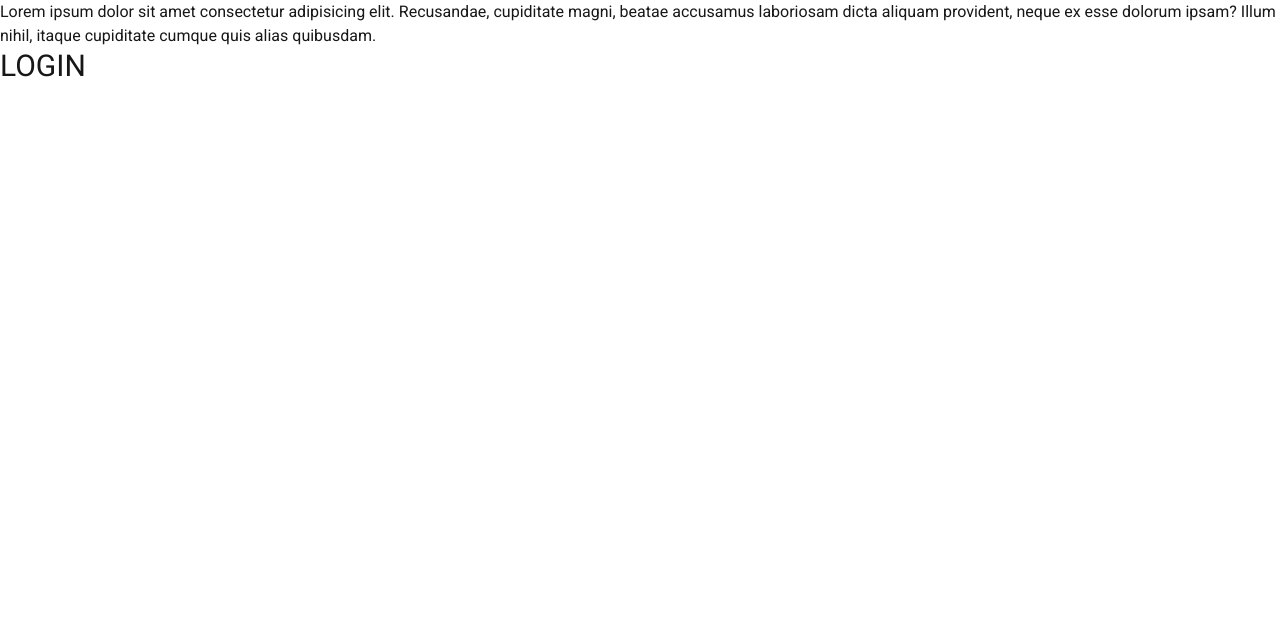
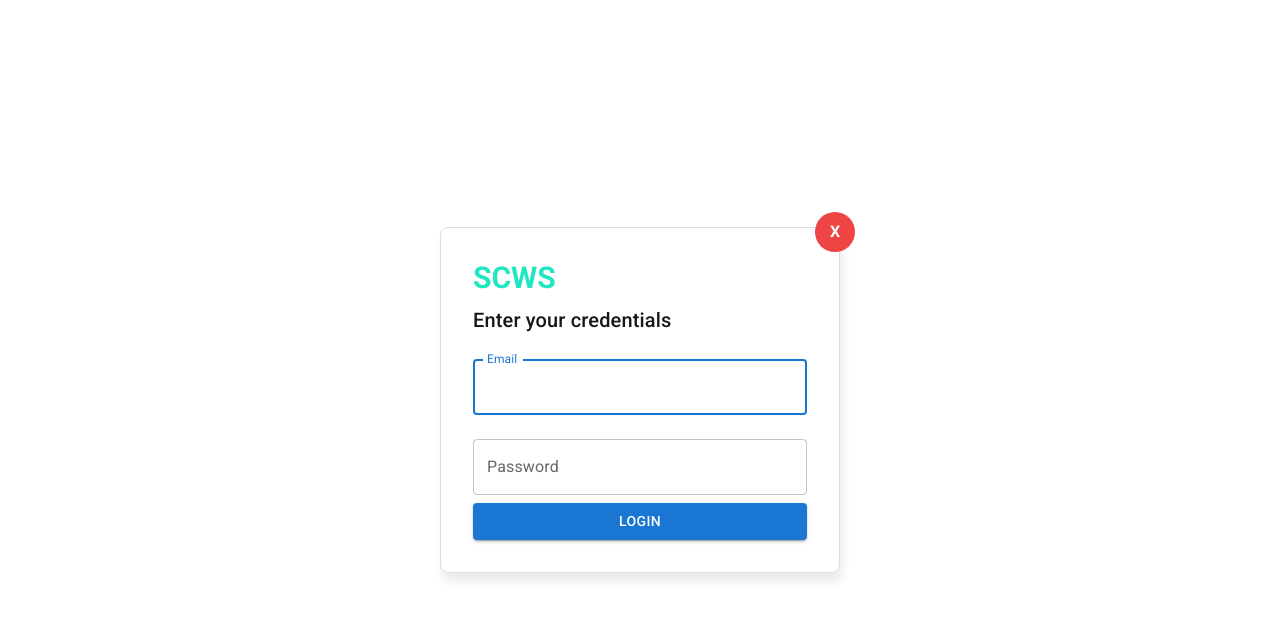
Before and after one commit to anggakharisma/scws, a Next.js app: page /login in a window 1280 px wide. Shown: the top 618 px of the page. Built offline with nearby package versions, Linux system fonts and the light colour scheme.

Commit message:
chore: add some paages and fix styling

```diff
--- a/package.json
+++ b/package.json
@@ -12,6 +12,7 @@
     "@emotion/react": "^11.13.3",
     "@emotion/styled": "^11.13.0",
     "@gsap/react": "^2.1.1",
+    "@hookform/resolvers": "^3.9.1",
     "@mui/icons-material": "^6.1.6",
     "@mui/material": "^6.1.6",
     "better-sqlite3": "^11.5.0",
@@ -20,7 +21,9 @@
     "next": "15.0.1",
     "postgres": "^3.4.5",
     "react": "19.0.0-rc-69d4b800-20241021",
-    "react-dom": "19.0.0-rc-69d4b800-20241021"
+    "react-dom": "19.0.0-rc-69d4b800-20241021",
+    "react-hook-form": "^7.53.1",
+    "zod": "^3.23.8"
   },
   "devDependencies": {
     "@testing-library/dom": "^10.4.0",
--- /dev/null
+++ b/src/app/(main)/contact/page.tsx
@@ -0,0 +1,5 @@
+export default function ContactPage() {
+  return (
+    <p>Lorem ipsum dolor sit amet consectetur adipisicing elit. Laborum enim amet ducimus corporis. Asperiores nemo iusto numquam. Voluptatibus culpa fuga ut rerum maiores? Doloremque voluptatibus incidunt cupiditate amet? Facere, unde!</p>
+  )
+}
--- a/src/app/(main)/layout.tsx
+++ b/src/app/(main)/layout.tsx
@@ -24,7 +24,7 @@ export default function RootLayout({
         className={`${roboto.className}`}
       >
         <Navbar />
-        <main className="mt-16">
+        <main className="mt-16 min-h-screen max-w-max w-full lg:w-10/12 px-4 p-2 lg:px-8 mx-auto">
           {children}
         </main>
         <Footer />
--- a/src/app/(main)/page.tsx
+++ b/src/app/(main)/page.tsx
@@ -14,7 +14,7 @@ import InfoCardImage from './InfoCardImage';
 
 export default function Home() {
   return (
-    <div className="max-w-max w-full lg:w-10/12 px-4 p-2 lg:px-8 mx-auto">
+    <div className="">
       <div className="bg-primary lg:pl-10 pb-10 lg:pb-0 flex flex-col-reverse lg:flex-row justify-between rounded-2xl relative mb-40">
         <div className="w-full h-full rounded-3xl absolute bg-secondary left-0 -top-[10px] -z-10"></div>
         <div className="flex flex-col w-5/6 mt-8 lg:w-1/3 justify-center items-center mx-auto relative">
@@ -24,7 +24,7 @@ export default function Home() {
         <div className='w-full md:w-3/6'>
           <Image className='rounded-[20px]' src={Hero} alt='hero images with students talking as discussing lesson' />
         </div>
-        <div className='absolute shadow-lg -bottom-[4rem] lg:-bottom-14 lg:left-24 flex left-[50%] -translate-x-1/2 lg:translate-x-0'>
+        <div className='absolute -bottom-[4rem] lg:-bottom-14 lg:left-24 flex left-[50%] -translate-x-1/2 lg:translate-x-0'>
           {
             [
               {
@@ -76,7 +76,7 @@ export default function Home() {
       {
         // Info Section
       }
-      <div className='w-10/12 mx-auto py-4'>
+      <div className='w-10/12 mx-auto shadow-lg'>
         <div className='md-0 md:mt-24 gap-0 w min-w-40 mb-10 grid md:grid-cols-2 grid-cols-1 lg:grid-cols-4 justify-between items-center relative'>
           <div className='p-8 bg-secondary min-h-56 flex flex-col justify-between transition-all hover:cursor-pointer'>
             <h3 className='text-primary font-bold md:text-3xl text-xl'>Activity</h3>
@@ -106,7 +106,7 @@ export default function Home() {
             <div className='bg-black opacity-40 absolute top-0 left-0 bottom-0 right-0 w-full h-full'></div>
             <h3 className='text-white font-bold md:text-3xl text-xl z-10'>AWARDS</h3>
           </InfoCardImage>
-          <div className='p-8 bg-white min-h-56 flex flex-col justify-center hover:cursor-pointer shadow-md gap-2 px-16'>
+          <div className='p-8 bg-white min-h-56 flex flex-col justify-center hover:cursor-pointer gap-2 px-16'>
             <Image className='self-start' src={Graduates} width={24} height={24} alt='activity icon' />
             <h3 className='text-black font-bold md:text-3xl text-3xl'>GRADUATES</h3>
           </div>
@@ -123,9 +123,6 @@ export default function Home() {
             <h3 className='text-secondary font-bold md:text-3xl text-xl'>GRADUATES</h3>
           </div>
         </div>
-        <div>
-          <p>Lorem ipsum dolor sit, amet consectetur adipisicing elit. Sapiente, aperiam debitis? Fuga at, soluta deleniti harum facilis laudantium dolorum! Corporis vero consequatur adipisci dolorem nostrum porro optio veniam cupiditate molestiae.</p>
-        </div>
       </div>
     </div>
   )
--- a/src/app/(user)/layout.tsx
+++ b/src/app/(user)/layout.tsx
@@ -8,7 +8,7 @@ const roboto = Roboto({
 
 export const metadata: Metadata = {
   title: "SCWS",
-  description: "Generated by create next app",
+  description: "SCWS School website",
 };
 
 export default function RootLayout({
--- a/src/app/(user)/login/page.tsx
+++ b/src/app/(user)/login/page.tsx
@@ -1,8 +1,91 @@
-export default function Teacher() {
+"use client"
+import React from 'react';
+import { Box, Button, TextField, Typography } from '@mui/material';
+import { useForm } from 'react-hook-form';
+import { z } from 'zod';
+import { zodResolver } from '@hookform/resolvers/zod';
+import Link from 'next/link'
+
+// Define the login schema using Zod
+const loginSchema = z.object({
+  email: z.string().email('Invalid email address'),
+  password: z.string().min(8, 'Password must be at least 8 characters long'),
+});
+
+// Define the form data type
+type FormData = z.infer<typeof loginSchema>;
+
+const LoginPage: React.FC = () => {
+  // Use the Zod resolver with react-hook-form
+  const { register, handleSubmit, formState: { errors } } = useForm<FormData>({
+    resolver: zodResolver(loginSchema)
+  });
+
+  const onSubmit = (data: FormData) => {
+    console.log(data);
+  };
+
   return (
-    <div>
-      <p>Lorem ipsum dolor sit amet consectetur adipisicing elit. Recusandae, cupiditate magni, beatae accusamus laboriosam dicta aliquam provident, neque ex esse dolorum ipsam? Illum nihil, itaque cupiditate cumque quis alias quibusdam.</p>
-      <h1 className="text-3xl">LOGIN</h1>
-    </div>
-  )
-}
+    <Box
+      display="flex"
+      alignItems="center"
+      justifyContent="center"
+      minHeight="100vh"
+    >
+      <Box
+        component="form"
+        onSubmit={handleSubmit(onSubmit)}
+        position='relative'
+        sx={{
+          width: '100%',
+          maxWidth: 400,
+          p: 4,
+          border: '1px solid #ddd',
+          borderRadius: 2,
+          boxShadow: "2px 8px 10px rgba(0,0,0,0.09)"
+        }}
+      >
+        <Link href="/" className='absolute -right-4 -top-4 bg-red-500 text-white font-bold flex justify-center items-center rounded-full w-10 h-10 text-center hover:cursor-pointer'>
+          X
+        </Link>
+        <Box
+          display="flex"
+          flexDirection='column'
+          gap={1}
+        >
+          <h1 className="text-3xl font-bold text-primary">SCWS</h1>
+          <Typography variant="h6" gutterBottom>
+            Enter your credentials
+          </Typography>
+        </Box>
+        <TextField
+          autoFocus
+          {...register('email')}
+          label="Email"
+          variant="outlined"
+          margin="normal"
+          error={!!errors.email}
+          helperText={errors.email?.message}
+          fullWidth
+        />
+
+        <TextField
+          {...register('password')}
+          label="Password"
+          type="password"
+          variant="outlined"
+          margin="normal"
+          error={!!errors.password}
+          helperText={errors.password?.message}
+          fullWidth
+        />
+
+        <Button type="submit" variant="contained" color="primary" fullWidth>
+          Login
+        </Button>
+      </Box>
+    </Box>
+  );
+};
+
+export default LoginPage;
--- a/src/app/components/Navbar.tsx
+++ b/src/app/components/Navbar.tsx
@@ -6,9 +6,9 @@ export default function Navbar() {
       <div className="w-full md:w-10/12 mx-auto flex items-center justify-between gap-8 py-0 px-8 lg:px-16">
         <Link href="/"><h1 className="text-3xl font-bold text-primary">SCWS</h1></Link>
         <ul className="w-1/2 self-center items-center justify-self-center lg:flex justify-around p-4 px-8 hidden">
-          <li><Link href="/">Home</Link></li>
-          <li><Link href="/">Contact</Link></li>
-          <li><Link href="/">About Us</Link></li>
+          <li><Link href="/">Main</Link></li>
+          <li><Link href="/contact">Contact</Link></li>
+          <li><Link href="/about-us">About Us</Link></li>
           <li><Link href="/">Admission</Link></li>
           <li><Link href="/">Program</Link></li>
         </ul>
```
Also changed, not shown: src/app/(user)/login/LoginForm.tsx (added), 1 other file (tests, documents, lock files or other folders).
